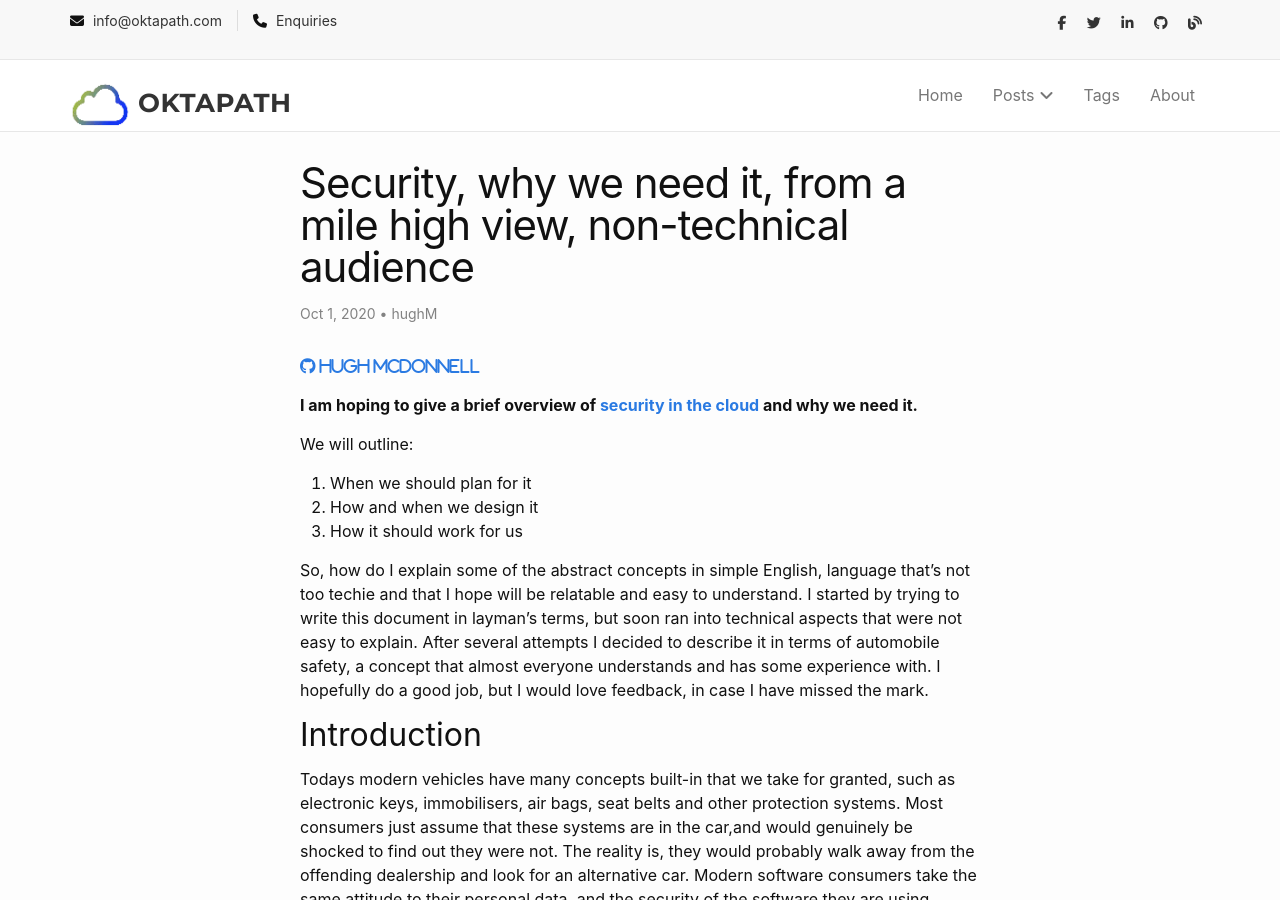
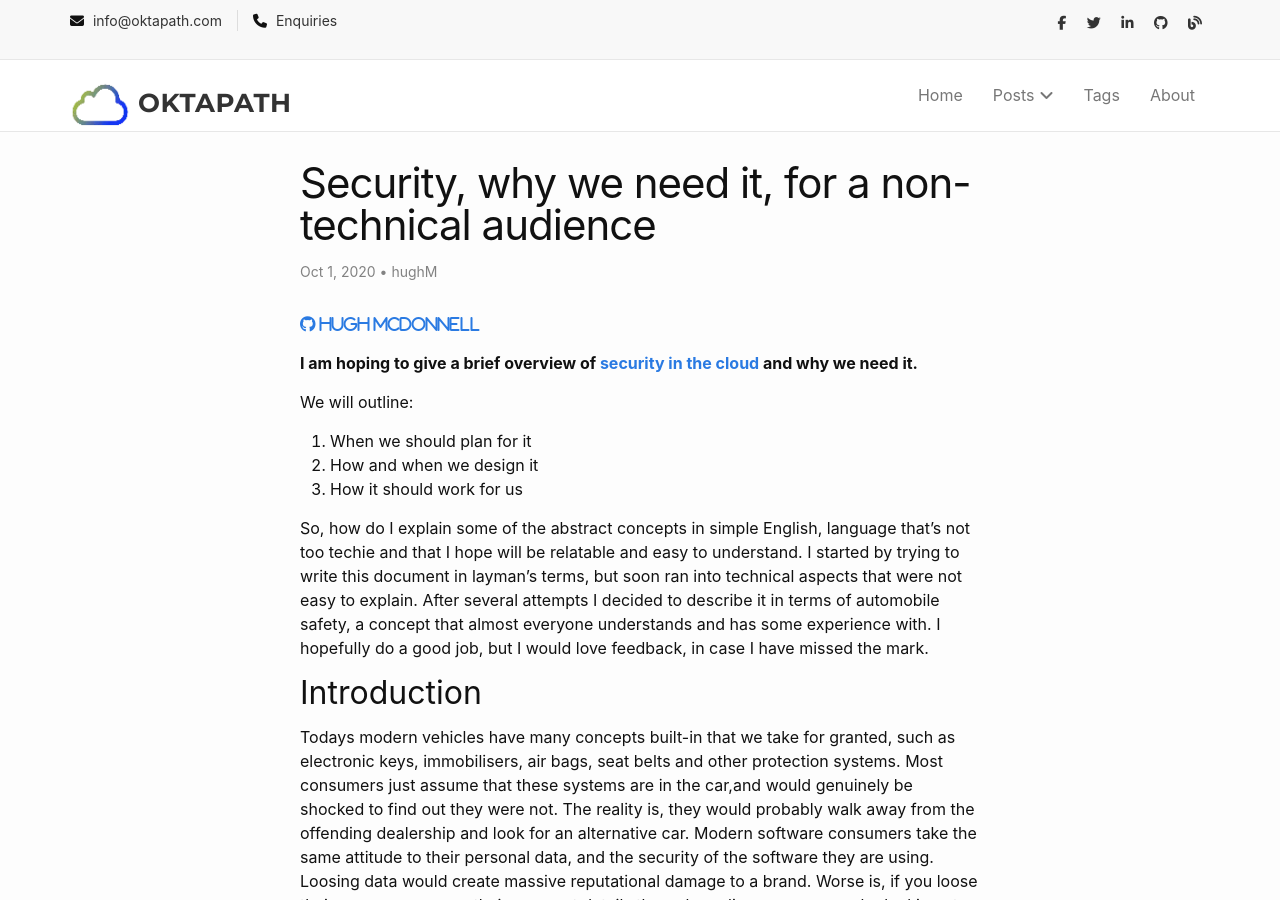
Before and after one commit to oktapath/oktapath.github.io, a Jekyll site: the page built from _posts/2020-10-22-security-why.markdown, in a window 1280 px wide and 900 px high. Built offline with Jekyll 4.4.1, drawn with Linux system fonts in a browser that asks for light colours; nearby versions of some CDN libraries.

Commit message:
Changes layout

```diff
--- a/_posts/2020-10-22-security-why.markdown
+++ b/_posts/2020-10-22-security-why.markdown
@@ -1,6 +1,6 @@
 ---
 layout: post
-title:  "Security, why we need it, from a mile high view, non-technical audience"
+title:  "Security, why we need it, for a non-technical audience"
 date:   2020-10-01 14:00:00 +0000
 categories: security culture
 author: hughM
```
